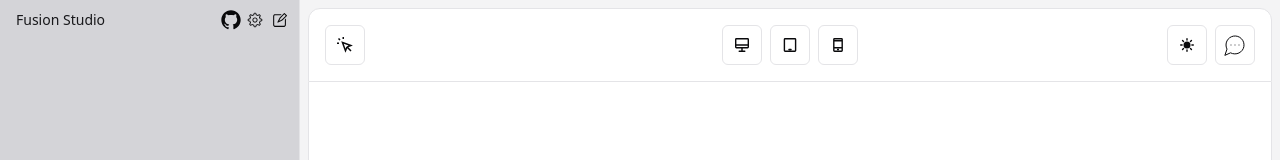
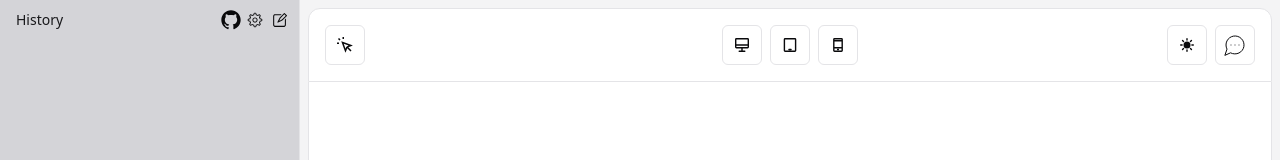
Before and after one commit to wandb/openui, a React (Vite) app in the folder frontend/: page /ai/new in a window 1280 px wide. Shown: the top 160 px of the page. Built offline with nearby package versions, Linux system fonts and the light colour scheme; no server answers; grey boxes are pictures that could not be loaded.

Commit message:
Update index.tsx

```diff
--- a/frontend/src/pages/AI/index.tsx
+++ b/frontend/src/pages/AI/index.tsx
@@ -64,7 +64,7 @@ export default function LayoutWithSidebar() {
 							isCollapsed ? 'opacity-0' : 'opacity-100'
 						} text-sm text-secondary-foreground transition-all duration-300`}
 					>
-						Fusion Studio
+						History
 					</h2>
 					<Button
 						asChild
@@ -76,7 +76,7 @@ export default function LayoutWithSidebar() {
 							aria-label='GitHub'
 							rel='noreferrer'
 							target='_blank'
-							href='https://github.com/letsgomaslow/fusionstudio/'
+							href='https://github.com/wandb/openui'
 						>
 							<GitHubLogoIcon className='h-5 w-5' />
 						</a>
```
